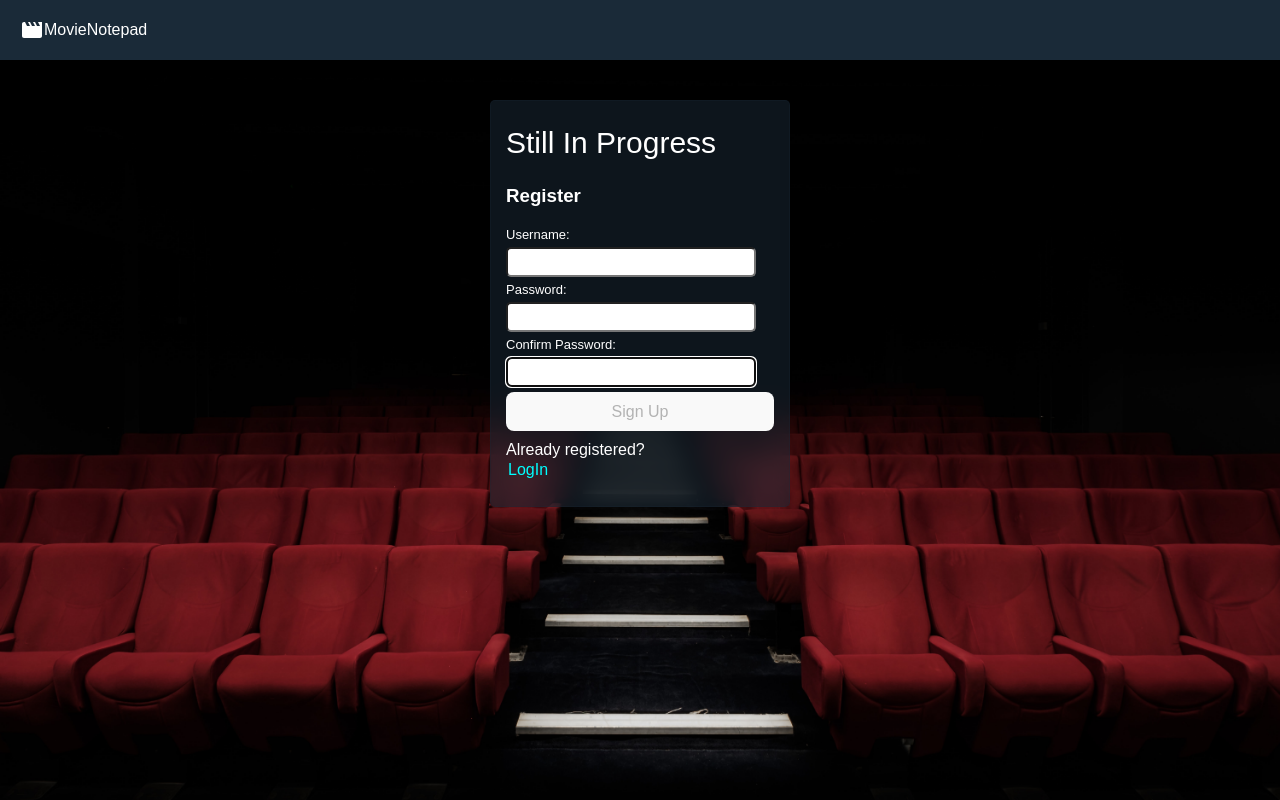
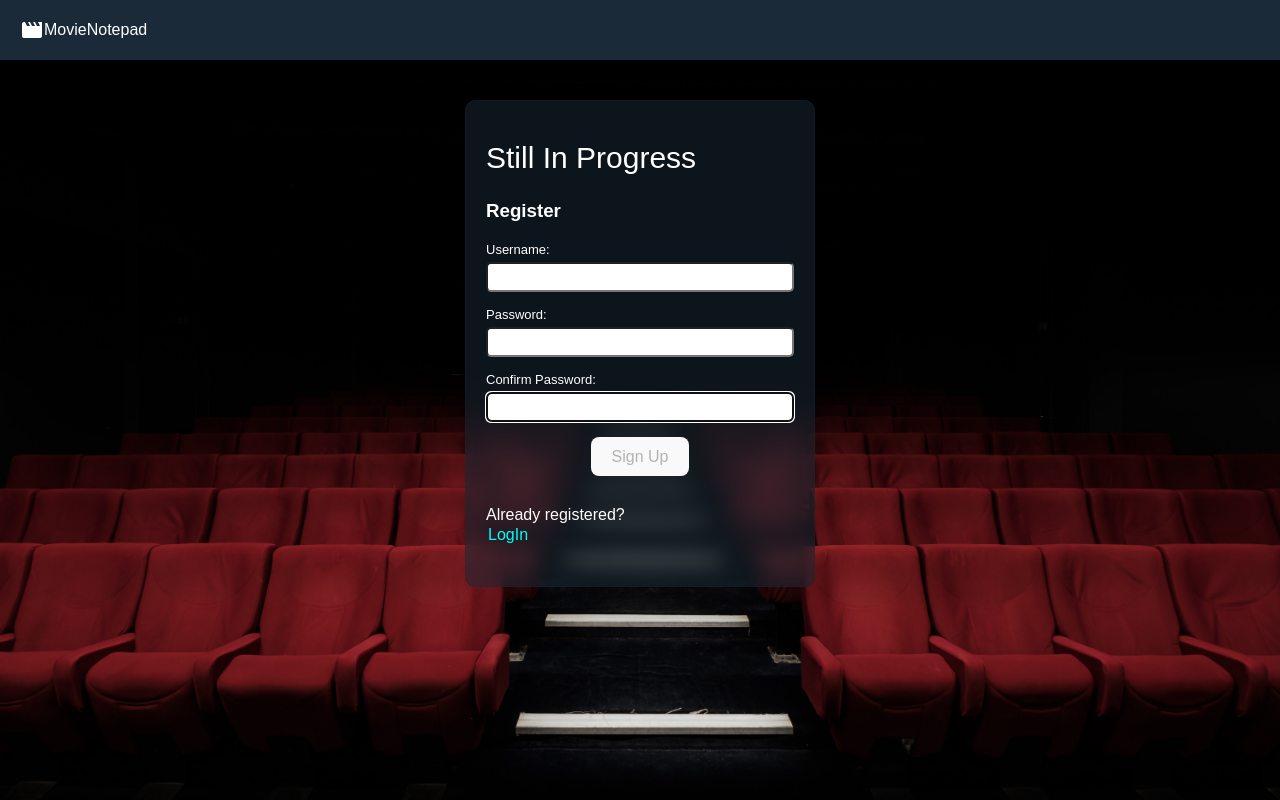
Before and after one commit to Phol16/MovieNotepad_clientside, a React (Vite) app in the folder Clientside/: page /signUp in a window 1280 px wide. Built offline with nearby package versions, Linux system fonts and the light colour scheme.

Commit message:
fixed UI/Ux signup page

```diff
--- a/Clientside/src/components/SignUpPage/SignUp.jsx
+++ b/Clientside/src/components/SignUpPage/SignUp.jsx
@@ -179,7 +179,7 @@ const SignUp = () => {
               <FontAwesomeIcon icon={faInfoCircle} style={{ marginRight: '2px' }} />
               Must be the same with password
             </p>
-            <button disabled={!validName || !validPassword || !validMatch ? true : false}> Sign Up</button>
+            <button disabled={!validName || !validPassword || !validMatch ? true : false} className={style.signUpButton}> Sign Up</button>
           </form>
           <section className={style.registered}>
             <p>Already registered?</p>
--- a/Clientside/src/components/SignUpPage/style.module.css
+++ b/Clientside/src/components/SignUpPage/style.module.css
@@ -15,8 +15,8 @@
   backdrop-filter: blur(10px);
   border: 1px solid rgba(26, 42, 56, 0.25);
   border-radius: 5px;
-  padding: 25px 15px;
-  width: 300px;
+  padding: 40px 20px;
+  width: 100vw;
   margin: 100px auto;
 }
 .title{
@@ -25,13 +25,19 @@
 .signUpForm{
   display: flex;
   flex-flow: column wrap;
+  align-items: center;
   gap: 5px;
+}
+.signUpLabel{
+  align-self: flex-start;
 }
 .signUpInput{
   background-color: white;
   color: black;
   border-radius: 5px;
   font-size: larger;
+  margin-bottom: 10px;
+  width: 100%;
 }
 .instruction{
   display: block;
@@ -39,6 +45,7 @@
   background-color: black;
   color: white;
   padding: 5px;
+  margin-top: -10px;
   border-radius: 5px;
 }
 .offscreen{
@@ -56,6 +63,9 @@
 .registered{
   margin-top: 10px;
 }
+.signUpButton{
+  margin-bottom: 20px;
+}
 .loginButton{
   background-color: transparent;
   border: none;
@@ -66,3 +76,12 @@
 .loginButton:hover{
   scale: 1.1;
 }
+@media screen and (min-width: 350px){
+  .signUpContainer{
+    max-width: 350px;
+    border-radius: 10px;
+  }
+  .instruction{
+    font-size: small;
+  }
+}
```
